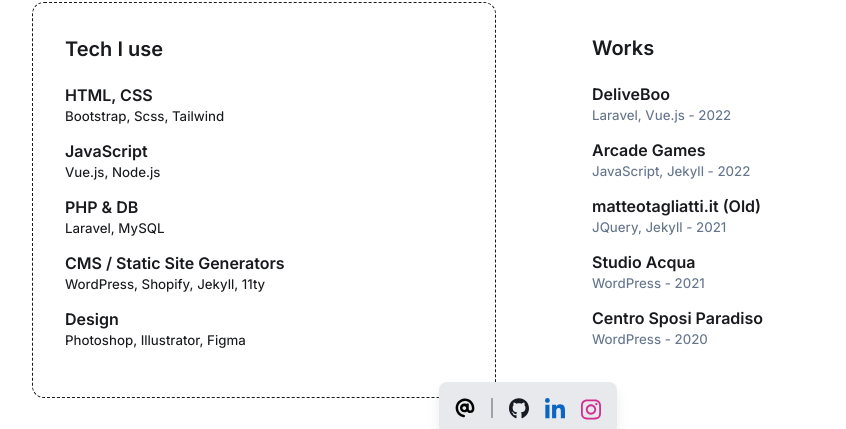
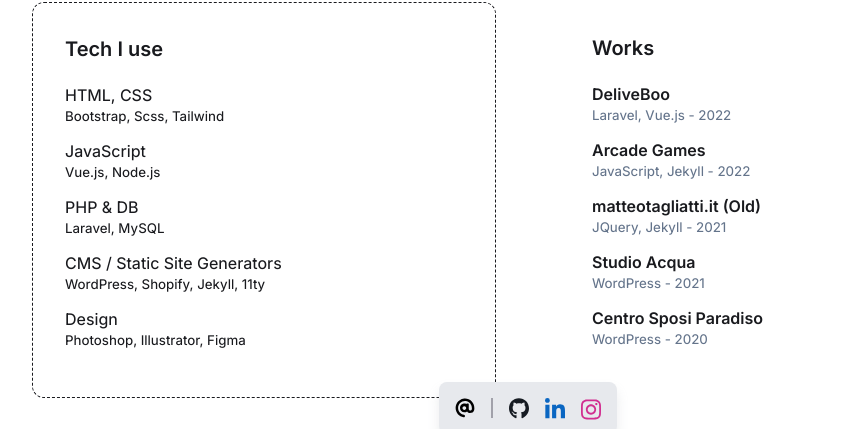
Before and after one commit to matteotagliatti/matteotagliatti.it-v2, a Vue app: page / in a window 1280 px wide. Shown: the part 334-763 px from the top of the page, without its empty margins (112-958 px from the left). Built offline with nearby package versions, Linux system fonts and the light colour scheme; no server answers.

Commit message:
tech h3 less bold

```diff
--- a/src/App.vue
+++ b/src/App.vue
@@ -258,6 +258,12 @@
       display: block;
       margin-bottom: $base-mb;
     }
+
+    div.info {
+      h3 {
+        font-weight: 450;
+      }
+    }
   }
 
   .dotted {
```
